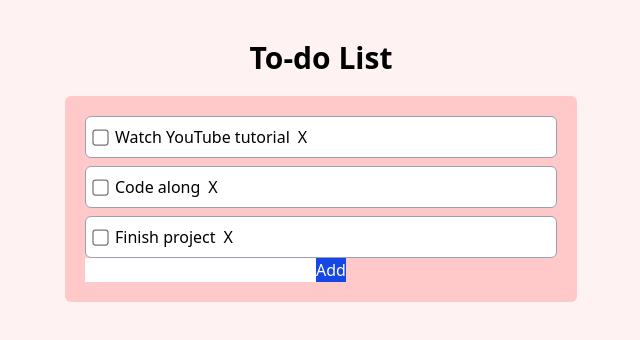
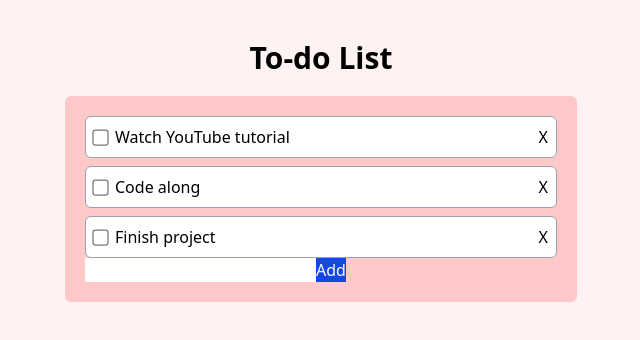
Before and after one commit to Daojim/to-do-list, a React (Vite) app: page / in a window 1280 px wide. Shown: the top 340 px of the page, without its empty margins (319-959 px from the left). Built offline with nearby package versions, Linux system fonts and the light colour scheme.

Commit message:
Make delete button functional and made it to the far right

```diff
--- a/src/App.tsx
+++ b/src/App.tsx
@@ -1,6 +1,5 @@
 import TodoItem from "./components/TodoItem";
 import AddToDoForm from "./components/AddTodoForm";
-import DeleteToDoButton from "./components/DeleteToDoButton";
 import { dummyData } from "./data/todos";
 import { useState } from "react";
 
@@ -38,7 +37,9 @@ function App() {
     setTodos([...todos, newToDo]); //Adds new to-do object to the end of the list
   }
 
-  function handleDelete(id: number) {}
+  function handleDelete(id: number) {
+    setTodos(todos.filter((todo) => todo.id !== id));
+  }
 
   return (
     <>
--- a/src/components/DeleteToDoButton.tsx
+++ b/src/components/DeleteToDoButton.tsx
@@ -4,7 +4,11 @@ interface DeleteToDoButtonProps {
 }
 
 function DeleteToDoButton({ onDelete, id }: DeleteToDoButtonProps) {
-  return <button onClick={() => onDelete(id)}>X</button>;
+  return (
+    <button className="ml-auto" onClick={() => onDelete(id)}>
+      X
+    </button>
+  );
 }
 
 export default DeleteToDoButton;
```
